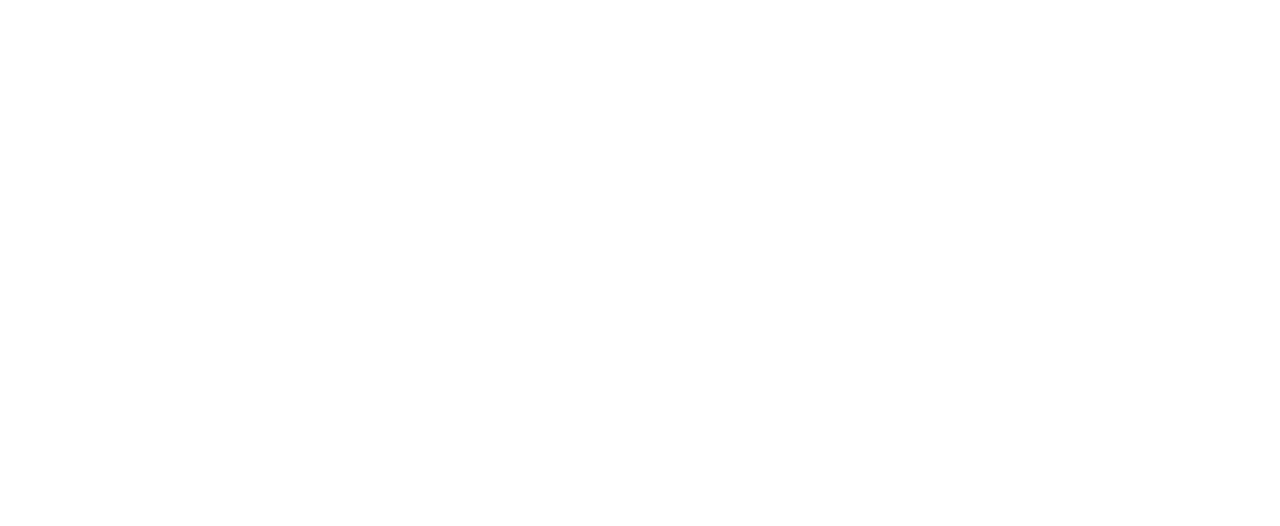
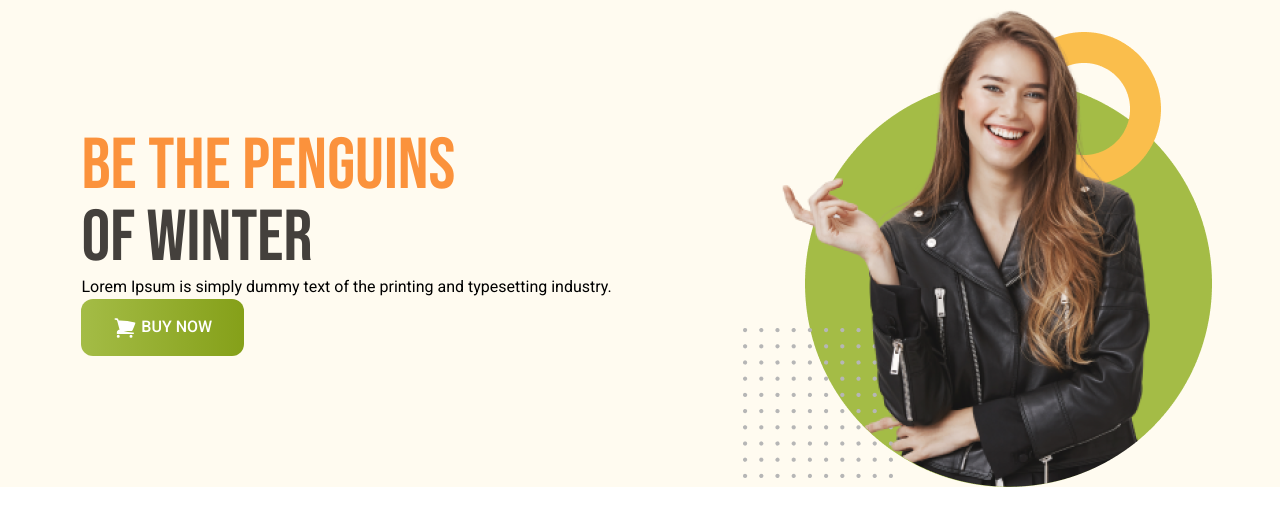
Before and after one commit to mehedipro3/penguin-fashion-design-tailwind, a plain HTML site: page index.html in a window 1280 px wide. Drawn offline with nearby package versions, Linux system fonts and the light colour scheme.

Commit message:
header section added

```diff
--- a/index.html
+++ b/index.html
@@ -1,11 +1,59 @@
 <!DOCTYPE html>
 <html lang="en">
+
 <head>
   <meta charset="UTF-8">
   <meta name="viewport" content="width=device-width, initial-scale=1.0">
+  <script src="https://cdn.tailwindcss.com"></script>
   <title>penguin design with tailwind</title>
+  <link rel="preconnect" href="https://fonts.googleapis.com">
+  <link rel="preconnect" href="https://fonts.gstatic.com" crossorigin>
+  <link
+    href="https://fonts.googleapis.com/css2?family=Bebas+Neue&family=Inter:wght@100..900&family=Roboto:ital,wght@0,100;0,300;0,400;0,500;0,700;0,900;1,100;1,300;1,400;1,500;1,700;1,900&display=swap"
+    rel="stylesheet">
+  <style>
+    .font-roboto {
+      font-family: "Roboto", sans-serif;
+    }
+
+    .font-bebas-neue {
+      font-family: "Bebas Neue", sans-serif;
+    }
+  </style>
 </head>
-<body>
 
+<body class="font-roboto">
+  <header class="bg-[#FFFBF0] pl-4">
+    <!-- navbar start  -->
+    <nav>
+
+    </nav>
+    <!-- banner section  -->
+    <div class="md:flex md:items-center md:justify-around">
+      <div>
+        <h1 class="text-7xl font-bebas-neue"><span class="text-orange-400">Be the Penguins</span> <br> <span class="text-stone-700">of
+            Winter</span></h1>
+        <p>Lorem Ipsum is simply dummy text of the printing and typesetting industry.</p>
+        <button
+          class="bg-green-300 px-8 py-4 rounded-xl font-medium text-white bg-gradient-to-r from-[#A4BC46] to-[#85A019] ">
+          <svg xmlns="http://www.w3.org/2000/svg" fill="white" viewBox="0 0 24 24" stroke-width="1.5"
+            stroke="currentColor" class="size-6 text-white inline">
+            <path stroke-linecap="round" stroke-linejoin="round"
+              d="M2.25 3h1.386c.51 0 .955.343 1.087.835l.383 1.437M7.5 14.25a3 3 0 0 0-3 3h15.75m-12.75-3h11.218c1.121-2.3 2.1-4.684 2.924-7.138a60.114 60.114 0 0 0-16.536-1.84M7.5 14.25 5.106 5.272M6 20.25a.75.75 0 1 1-1.5 0 .75.75 0 0 1 1.5 0Zm12.75 0a.75.75 0 1 1-1.5 0 .75.75 0 0 1 1.5 0Z" />
+          </svg>
+          BUY NOW</button>
+      </div>
+      <div>
+        <img src="images/model.png" alt="">
+      </div>
+    </div>
+  </header>
+  <main>
+
+  </main>
+  <footer>
+
+  </footer>
 </body>
+
 </html>
--- /dev/null
+++ b/tailwind.config.js
@@ -0,0 +1,8 @@
+/** @type {import('tailwindcss').Config} */
+module.exports = {
+  content: ["./src/**/*.{html,js}"],
+  theme: {
+    extend: {},
+  },
+  plugins: [],
+}
```
Also changed, not shown: icons/bg1.png (added), icons/bg2.png (added), icons/bg3.png (added), icons/box.png (added), icons/house.png (added), icons/logo.png (added), icons/question.png (added), icons/shopping-cart 1.png (added), images/jacket-1.png (added), images/jacket-2.png (added), images/jacket-3.png (added), images/jacket-4.png (added), images/jacket-5.png (added), images/jacket-6.png (added), 2 more files.
